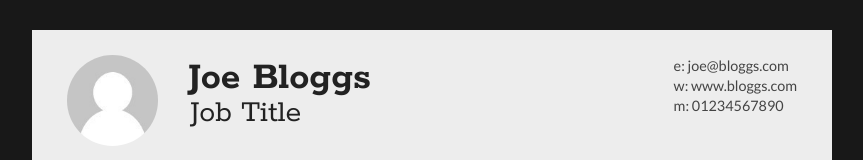
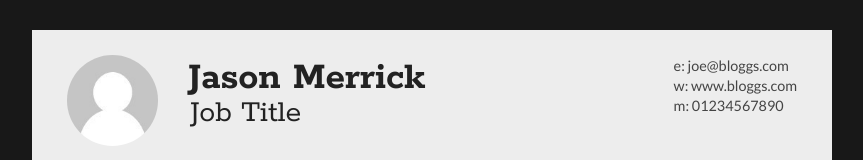
Before and after one commit to jmerrick8/jmerrick8.github.io, a plain HTML site: page index.html in a window 1280 px wide. Shown: the top 160 px of the page, without its empty margins (208-1071 px from the left). Drawn offline with Linux system fonts and the light colour scheme.

Commit message:
This is mine

```diff
--- a/index.html
+++ b/index.html
@@ -1,7 +1,7 @@
 <!DOCTYPE html>
 <html>
 <head>
-<title>Joe Bloggs - Curriculum Vitae</title>
+<title>Jason Merrick - Resume</title>
 
 <meta name="viewport" content="width=device-width"/>
 <meta name="description" content="The Curriculum Vitae of Joe Bloggs."/>
@@ -22,7 +22,7 @@
 		</div>
 
 		<div id="name">
-			<h1 class="quickFade delayTwo">Joe Bloggs</h1>
+			<h1 class="quickFade delayTwo">Jason Merrick</h1>
 			<h2 class="quickFade delayThree">Job Title</h2>
 		</div>
 
```
